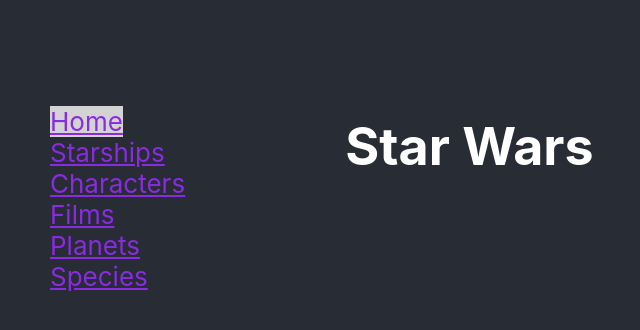
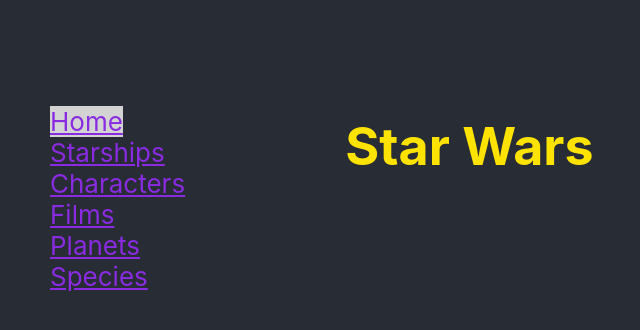
Before and after one commit to EvgeniAnastasov/swapi-react-demo, a React (Create React App) app: page / in a window 1280 px wide. Shown: the top 330 px of the page, without its empty margins (22-662 px from the left). Built offline with nearby package versions, Linux system fonts and the light colour scheme.

Commit message:
added some css

```diff
--- a/src/App.css
+++ b/src/App.css
@@ -13,6 +13,18 @@
     height: 40vmin;
     pointer-events: none;
 } */
+
+h2 {
+    color: brown;
+}
+
+h1 {
+    color: #ffe300;
+}
+
+li {
+    color: aqua;
+}
 
 
 .App-header {
```
